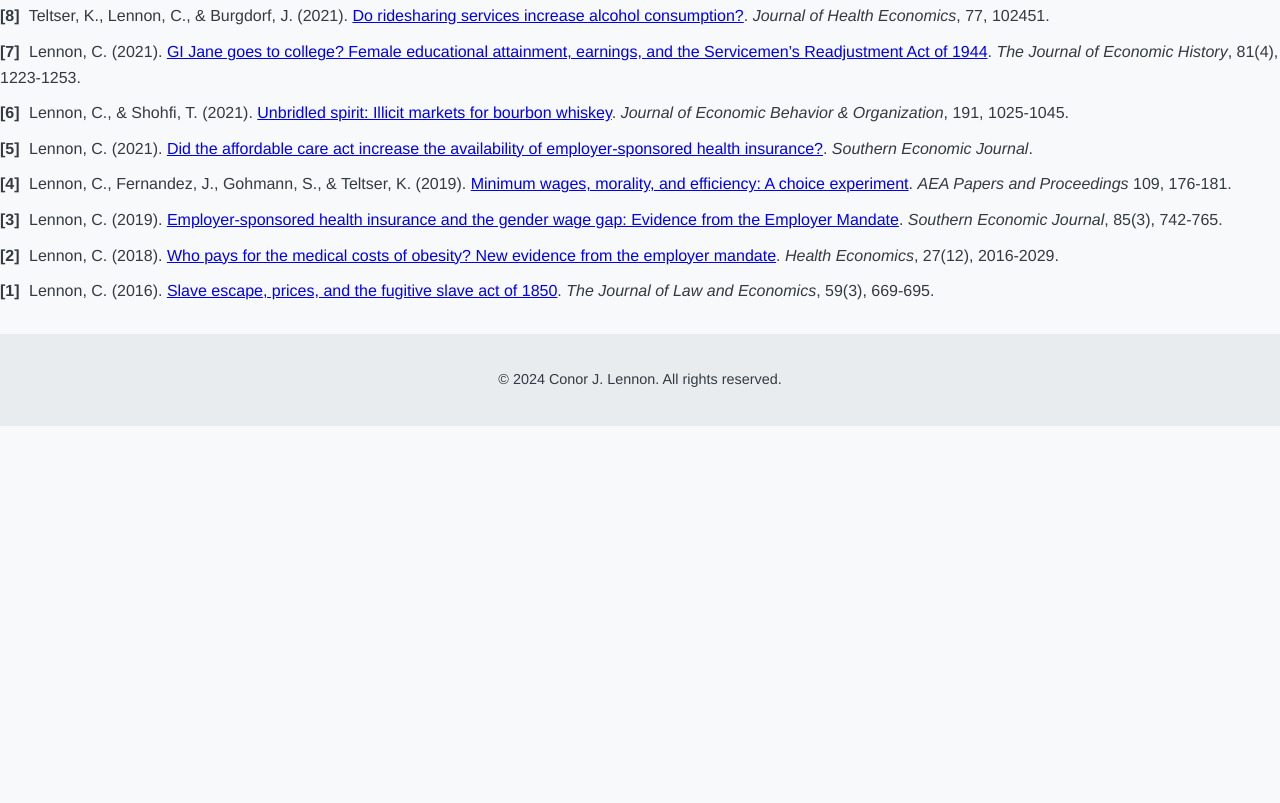
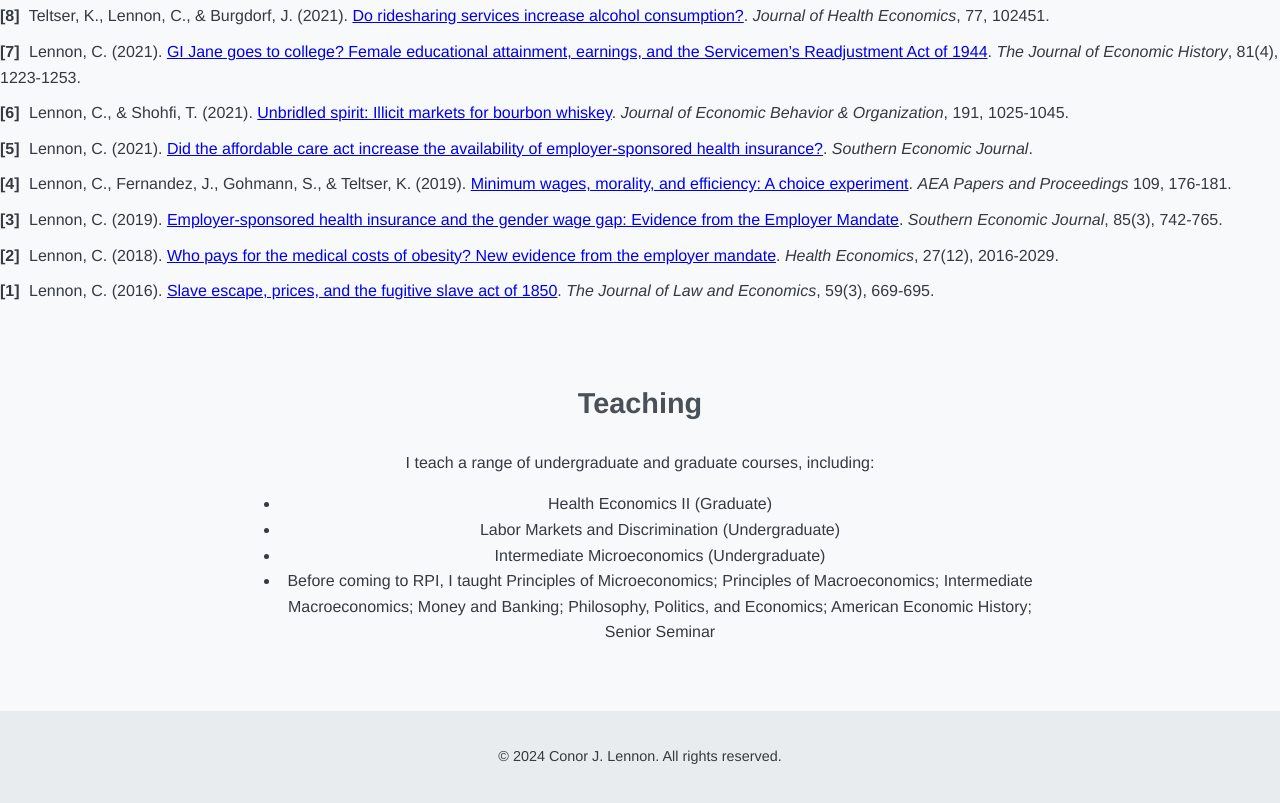
Before and after one commit to conorjlennon/mysite, a plain HTML site: page index.html in a window 1280 px wide. Shown: the part 1153-1956 px from the top of the page. Before the commit the page ends 1579 px from the top, so only its background shows below. Drawn offline with Linux system fonts and the light colour scheme.

Commit message:
Update index.html

```diff
--- a/index.html
+++ b/index.html
@@ -186,6 +186,18 @@ gtag('config', 'G-166Q0NFBYE');
     </li>
 </ol>
 
+      <!-- Add a Teaching Section After Publications -->
+    <div class="container">
+        <h2>Teaching</h2>
+        <p> I teach a range of undergraduate and graduate courses, including:</p>
+        <ul>
+            <li>Health Economics II (Graduate)</li>
+            <li>Labor Markets and Discrimination (Undergraduate)</li>
+            <li>Intermediate Microeconomics (Undergraduate)</li>
+            <li>Before coming to RPI, I taught Principles of Microeconomics; Principles of Macroeconomics; Intermediate Macroeconomics; Money and Banking; Philosophy, Politics, and Economics; American Economic History; Senior Seminar</li>
+        </ul>
+    </div>
+
 
     <footer>
         <p>&copy; 2024 Conor J. Lennon. All rights reserved.</p>
```
